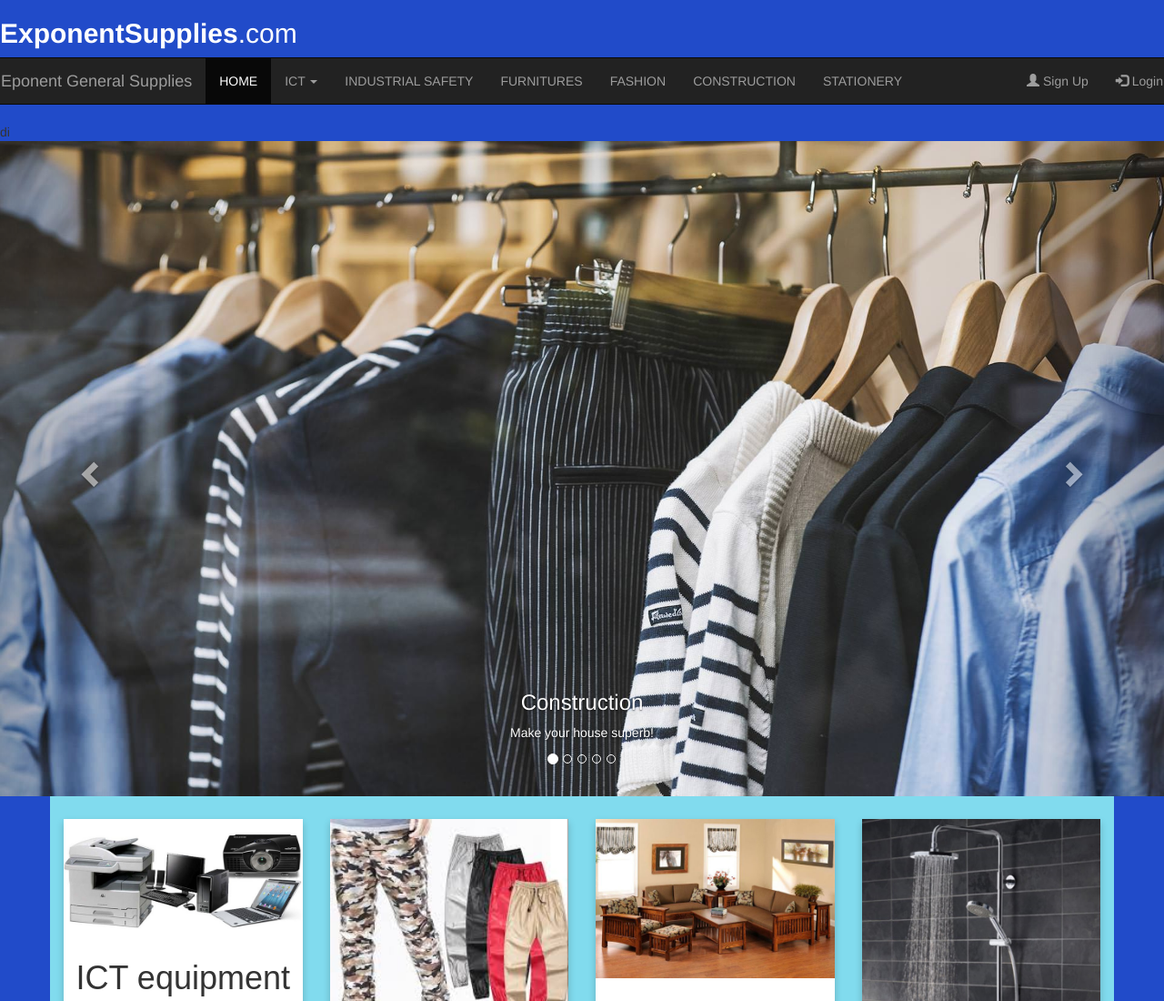
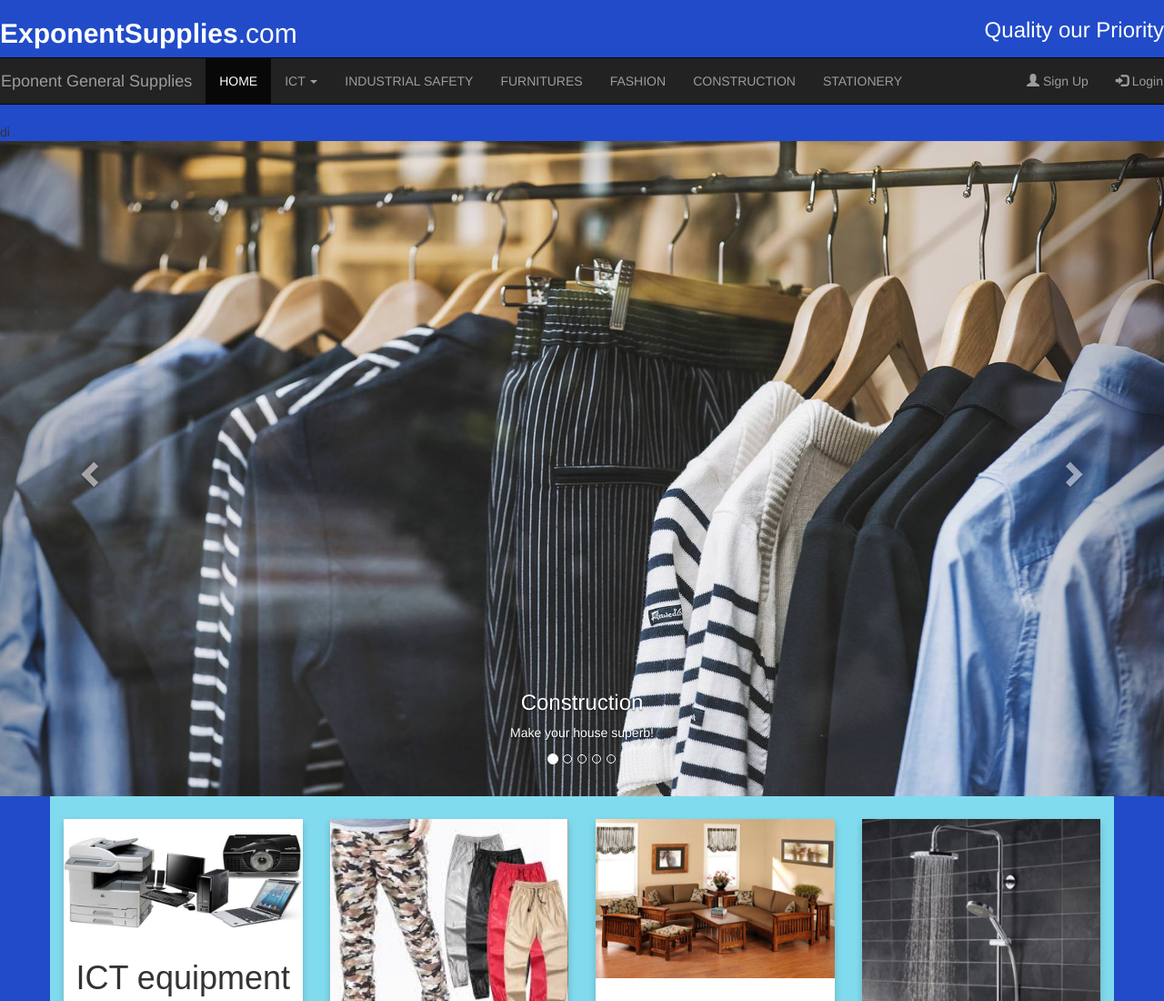
Before and after one commit to EphraimKariuki/Exponent, a plain HTML site: page index.html in a window 1280 px wide. Shown: the top 1100 px of the page at 91% size. Drawn offline with nearby package versions, Linux system fonts and the light colour scheme; files whose address does not match are found by name.

Commit message:
header of the index.html

```diff
--- a/asset/CSS/styles.css
+++ b/asset/CSS/styles.css
@@ -45,3 +45,6 @@ h2 {
   background-color: rgb(156, 15, 19);
   text-decoration-color: white;
 }
+#slogan {
+  text-align: right;
+}
--- a/index.html
+++ b/index.html
@@ -14,7 +14,7 @@
       <h2 style= "color: white"> <b>ExponentSupplies</b>.com </h2>
     </div>
     <div class="col-md-6">
-
+       <h3 id= "slogan" style= "color: white">Quality our Priority</h3>
     </div>
 
   </div>
```
